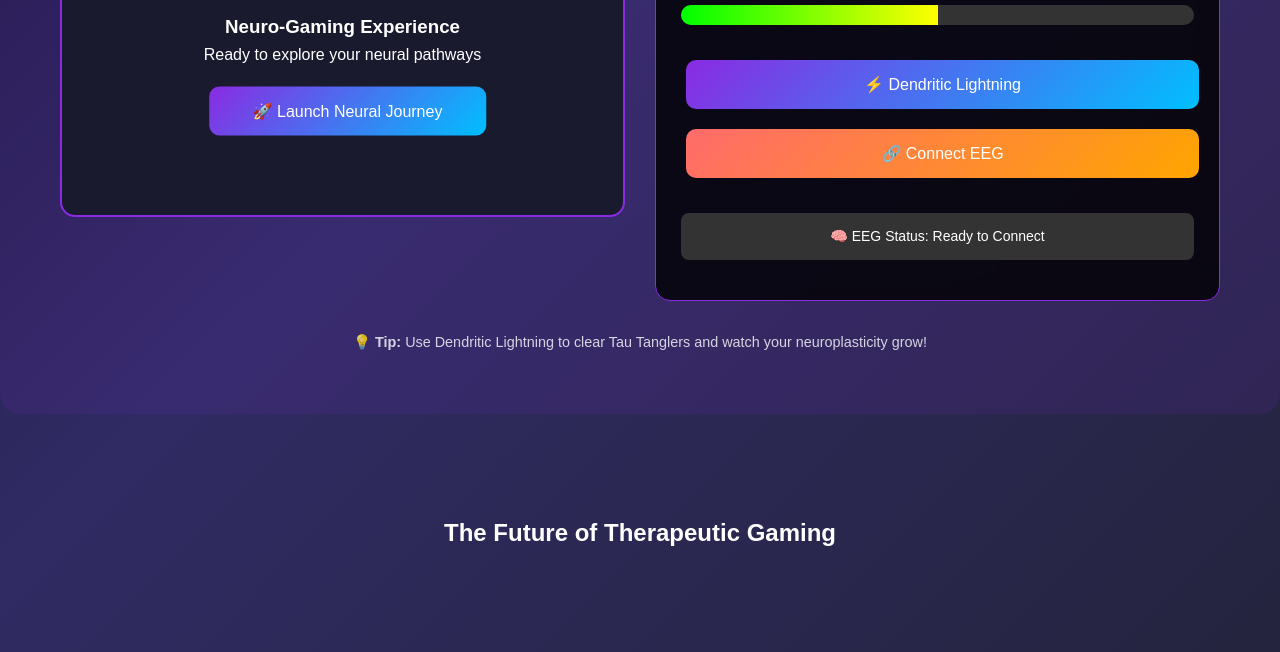
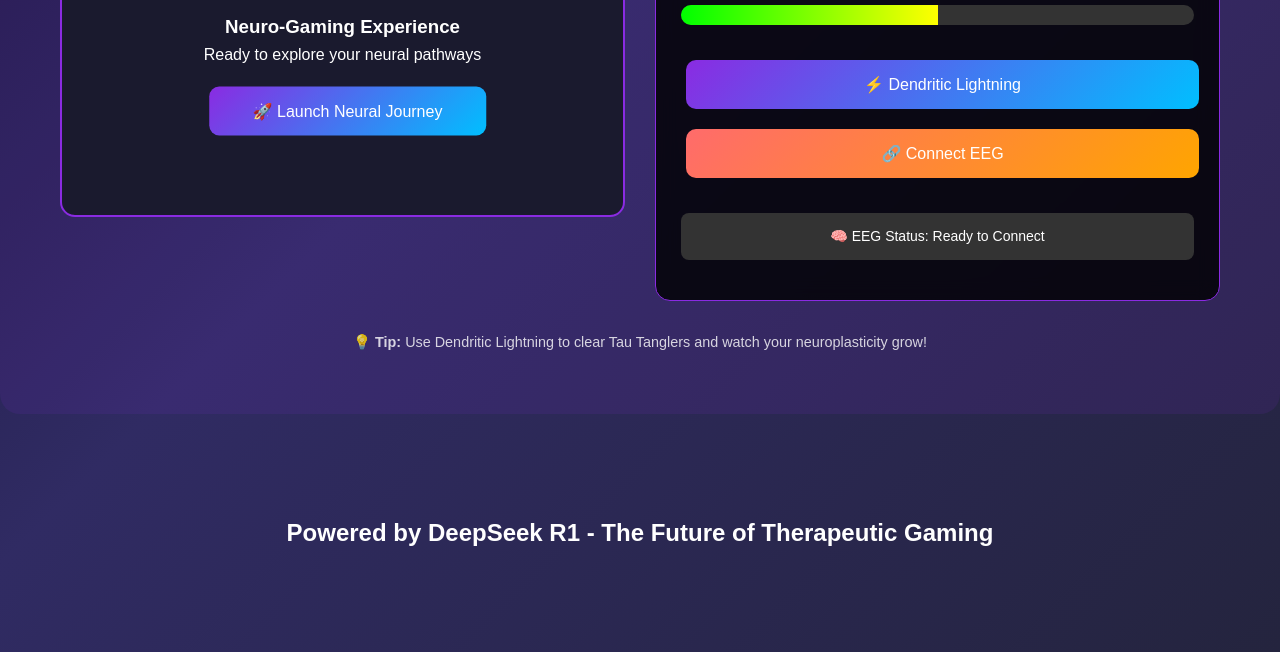
Before and after one commit to Menslanista/synaptic-wars-webgl-demo, a plain HTML site: page index.html in a window 1280 px wide. Shown: the part 803-1455 px from the top of the page. Drawn offline with Linux system fonts and the light colour scheme.

Commit message:
Update index.html

```diff
--- a/index.html
+++ b/index.html
@@ -215,7 +215,7 @@
     <!-- Your existing features section remains -->
     <section style="padding: 60px 0;">
         <div class="container">
-            <h2 style="text-align: center; margin-bottom: 40px;">The Future of Therapeutic Gaming</h2>
+            <h2 style="text-align: center; margin-bottom: 40px;">Powered by DeepSeek R1 - The Future of Therapeutic Gaming</h2>
             <!-- Your existing features content -->
         </div>
     </section>
```
